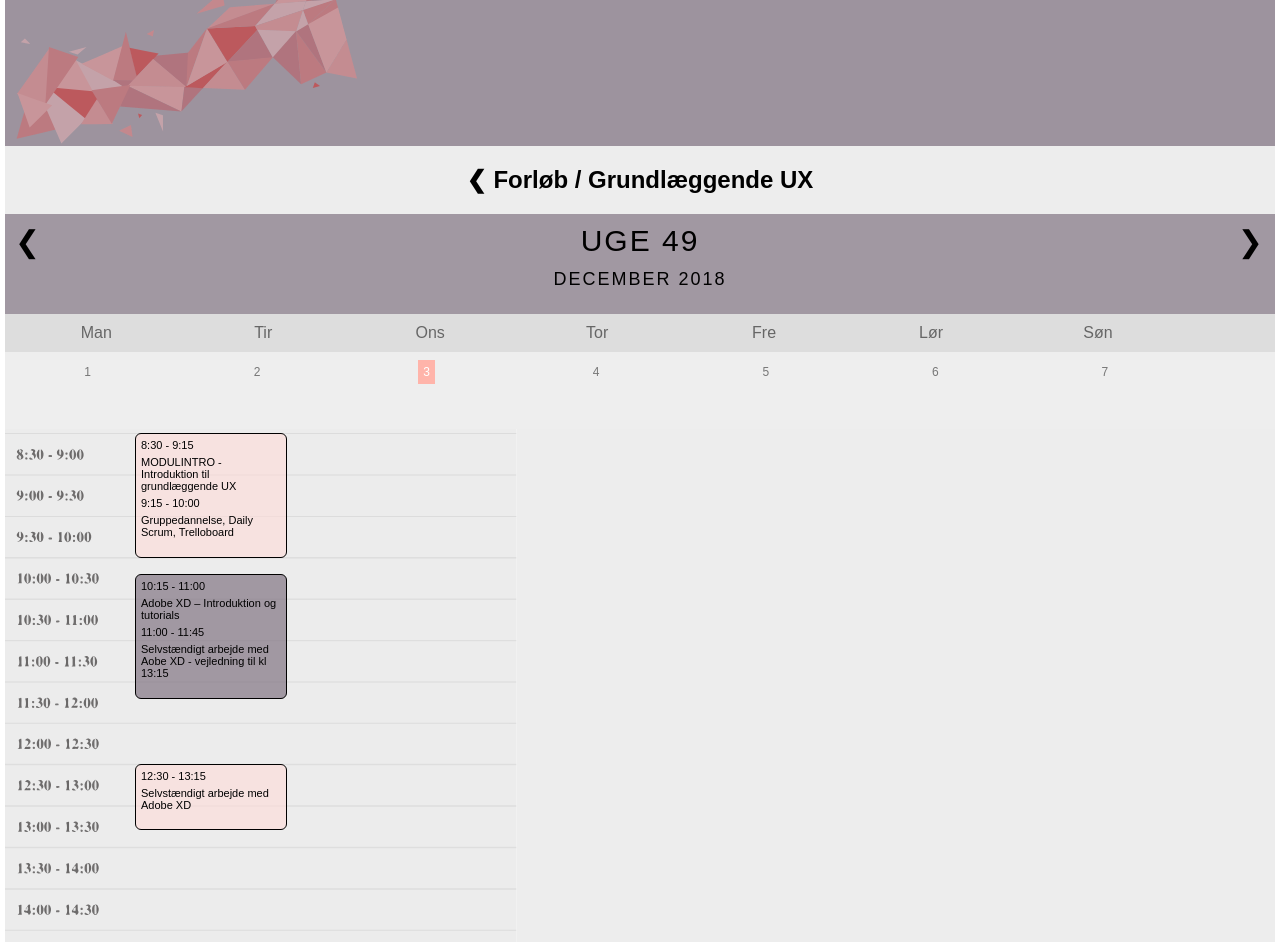
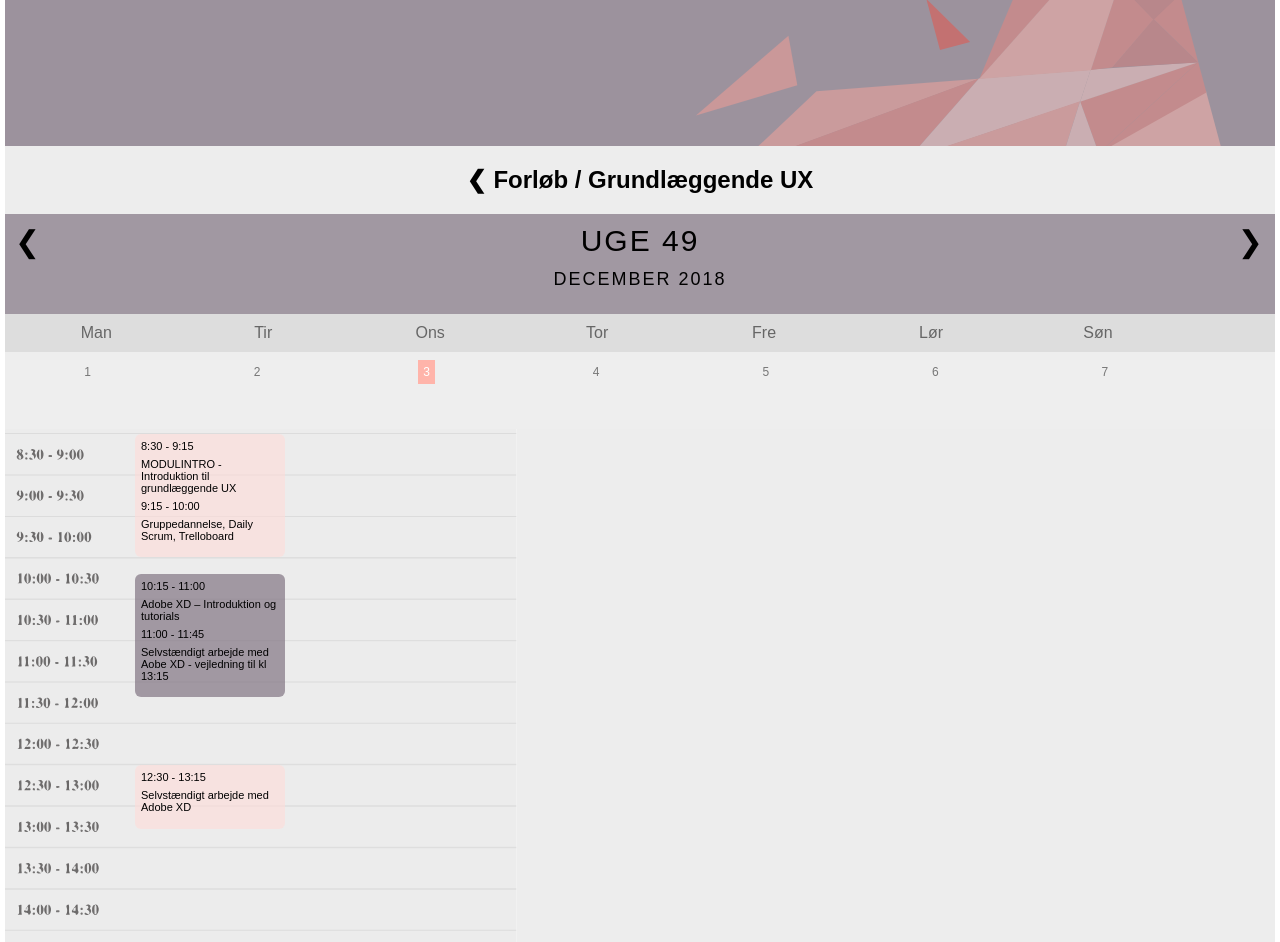
Before and after one commit to patr612e/NyFronter, a plain HTML site: page skema.html in a window 1280 px wide. Shown: the part 79-1021 px from the top of the page. Drawn offline with Linux system fonts and the light colour scheme.

Commit message:
SKEMA 100% FÆRDIG ;)

```diff
--- a/skema.css
+++ b/skema.css
@@ -39,6 +39,7 @@ td {
 }
 
 
+/*
 .notifications {
     background-image: url(Artboard%20%E2%80%93%205.svg);
     height: 30px;
@@ -57,6 +58,7 @@ td {
     background-image: url(Artboard%20%E2%80%93%203.svg);
     position: relative;
 }
+*/
 
 .maaned {
 
@@ -73,10 +75,8 @@ td {
     height: 123px;
     width: 150px;
     background-color: rgba(255, 221, 217, 0.6);
-    border-style: solid;
-    border: 1px solid black;
     border-radius: 6px;
-    top: 4px;
+    top: -1px;
     left: 130px;
     position: relative;
 }
@@ -87,18 +87,25 @@ td {
 }
 
 .solid {
+
     font-size: 11px;
-    margin: 5px;
+    margin: 6px;
+}
+
+.solid2 {
+    font-size: 11px;
+    margin: 6px;
+    padding-top: 6px;
+
 }
 
 .modul2 {
     height: 123px;
     width: 150px;
     background-color: rgba(130, 117, 131, 0.7);
-    border-style: solid;
-    border: 1px solid black;
+
     border-radius: 6px;
-    top: 20px;
+    top: 10px;
     left: 130px;
     position: relative;
     z-index: 1;
@@ -108,22 +115,36 @@ td {
     height: 64px;
     width: 150px;
     background-color: rgba(255, 221, 217, 0.6);
-    border-style: solid;
-    border: 1px solid black;
+
     border-radius: 6px;
-    top: 85px;
+    top: 72.5px;
     left: 130px;
     position: relative;
 }
 
 .purple_baggrund {
-    background-image: url(Artboard%206.svg);
+
     height: 220px;
-    background-repeat: no-repeat;
     background-color: rgba(130, 117, 131, 0.75);
-    background-blend-mode: soft-light;
     position: relative;
     overflow: hidden;
+
+}
+
+.padding {
+    display: flex;
+    border: 3px;
+}
+
+.kunst {
+    background-image: url(Artboard%206.svg);
+    background-repeat: no-repeat;
+    height: 100vw;
+    position: relative;
+    top: -10vw;
+    filter: opacity(50%);
+    overflow: hidden;
+
 
 }
 
@@ -223,7 +244,7 @@ ul {
 header {
     position: fixed;
     top: 1vw;
-
+    background-color: rgba(242, 228, 215, 0.9)
 }
 
 #container {
@@ -266,6 +287,7 @@ header {
     background-repeat: no-repeat;
     margin-left: 7px;
     margin-top: -2px;
+
 
 
 }
--- a/skema.html
+++ b/skema.html
@@ -47,15 +47,14 @@
         <div class="search"></div>
 
         <div class="purple_baggrund">
-            <div class="notification"></div>
 
+            <div class="kunst"></div>
 
         </div>
-        <div class="kunst"></div>
 
 
         <div>
-            <h2 class="forlob">&#10094 Forløb / Grundlæggende UX</h2>
+            <h2 class="forlob">&#10094; Forløb / Grundlæggende UX</h2>
 
         </div>
 
@@ -95,15 +94,17 @@
         <div class="skema">
 
             <div class="modul1">
-                <p class="solid"> 8:30 - 9:15</p>
+
+                <p class="solid2">8:30 - 9:15</p>
                 <p class="solid">MODULINTRO - Introduktion til grundlæggende UX</p>
                 <p class="solid">9:15 - 10:00</p>
                 <p class="solid">Gruppedannelse, Daily Scrum, Trelloboard</p>
 
+
             </div>
 
             <div class="modul2">
-                <p class="solid">10:15 - 11:00</p>
+                <p class="solid2">10:15 - 11:00</p>
                 <p class="solid">Adobe XD – Introduktion og tutorials</p>
                 <p class="solid">11:00 - 11:45</p>
                 <p class="solid">Selvstændigt arbejde med Aobe XD - vejledning til kl 13:15</p>
@@ -111,7 +112,7 @@
             </div>
 
             <div class="modul3">
-                <p class="solid">12:30 - 13:15</p>
+                <p class="solid2">12:30 - 13:15</p>
                 <p class="solid">Selvstændigt arbejde med Adobe XD</p>
             </div>
 
```
Also changed, not shown: forside.html (+1 -1 lines). Lines whose indentation alone changed are shown as unchanged.
